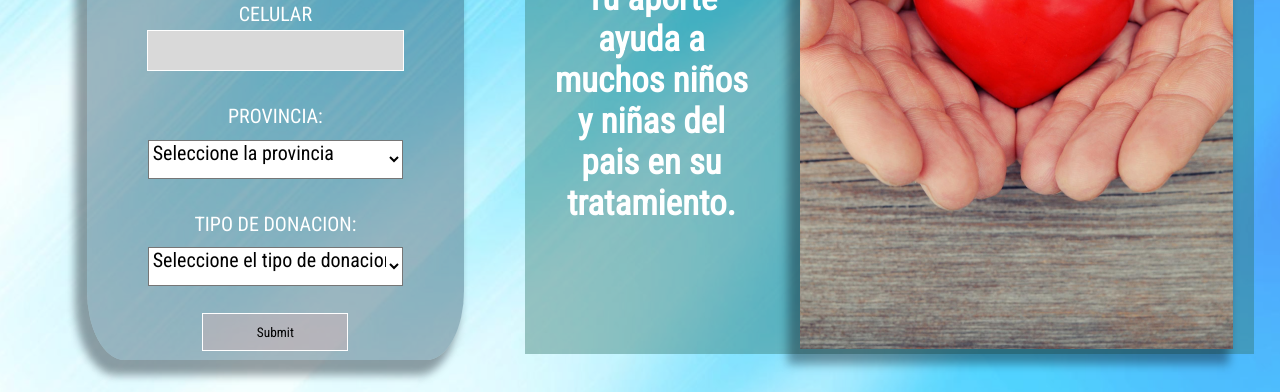
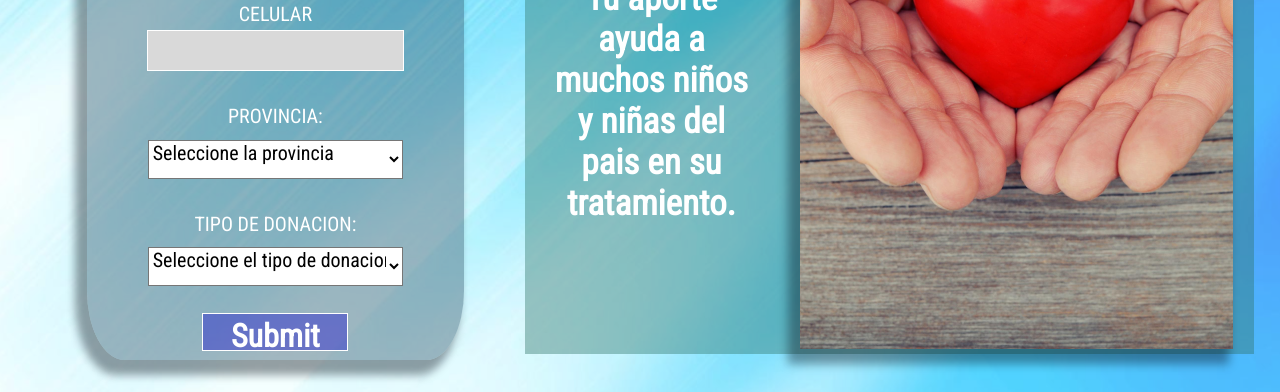
Before and after one commit to youniiiii/WEB-TO, a plain HTML site: page index.html in a window 1280 px wide. Shown: the part 352-744 px from the top of the page. Drawn offline with Linux system fonts and the light colour scheme; files that its build step writes are made by us from their sources.

Commit message:
subida·

```diff
--- a/css/style.css
+++ b/css/style.css
@@ -4,6 +4,7 @@
   margin: 0%;
   padding: 0%;
    font-family: 'Roboto Condensed', sans-serif;
+
 
 }
 
@@ -46,7 +47,12 @@ textarea {
   color: #000000;
   background: rgba(217, 217, 217, 1);
   font-family: 'Roboto Condensed', sans-serif;
+  font-size: 22px;
 
+}
+select{
+  background: rgba(217, 217, 217, 1);
+  height: 39px;
 }
 label{
 
@@ -68,8 +74,7 @@ textarea {
 .selectores {
 
   display: block;
-  background-color: transparent;
-  color: #000000;
+  color: #ffffff;
   width: 70%;
   border: 1px solid #fcfcfc;
   font-family: 'Roboto Condensed', sans-serif;
@@ -82,12 +87,18 @@ textarea {
 }
 
 .btn {
-  background-color:rgba(212, 177, 177, 0.4);
+  background-color:rgba(20, 13, 204, 0.4);
   border: 1px solid #ffffff;
  padding: 2px;
   cursor: pointer;
   width: 40%;
-  height: 38PX;
+font-size: 32px;
+font-weight: 700;
+line-height: 41px;
+letter-spacing: 0em;
+text-align: center;
+  height: 38PX;padding: auto;
+  color: #ffffff;
 }
 .btn:hover , input:hover , textarea:hover{
   background-color: #ffffff;
```
